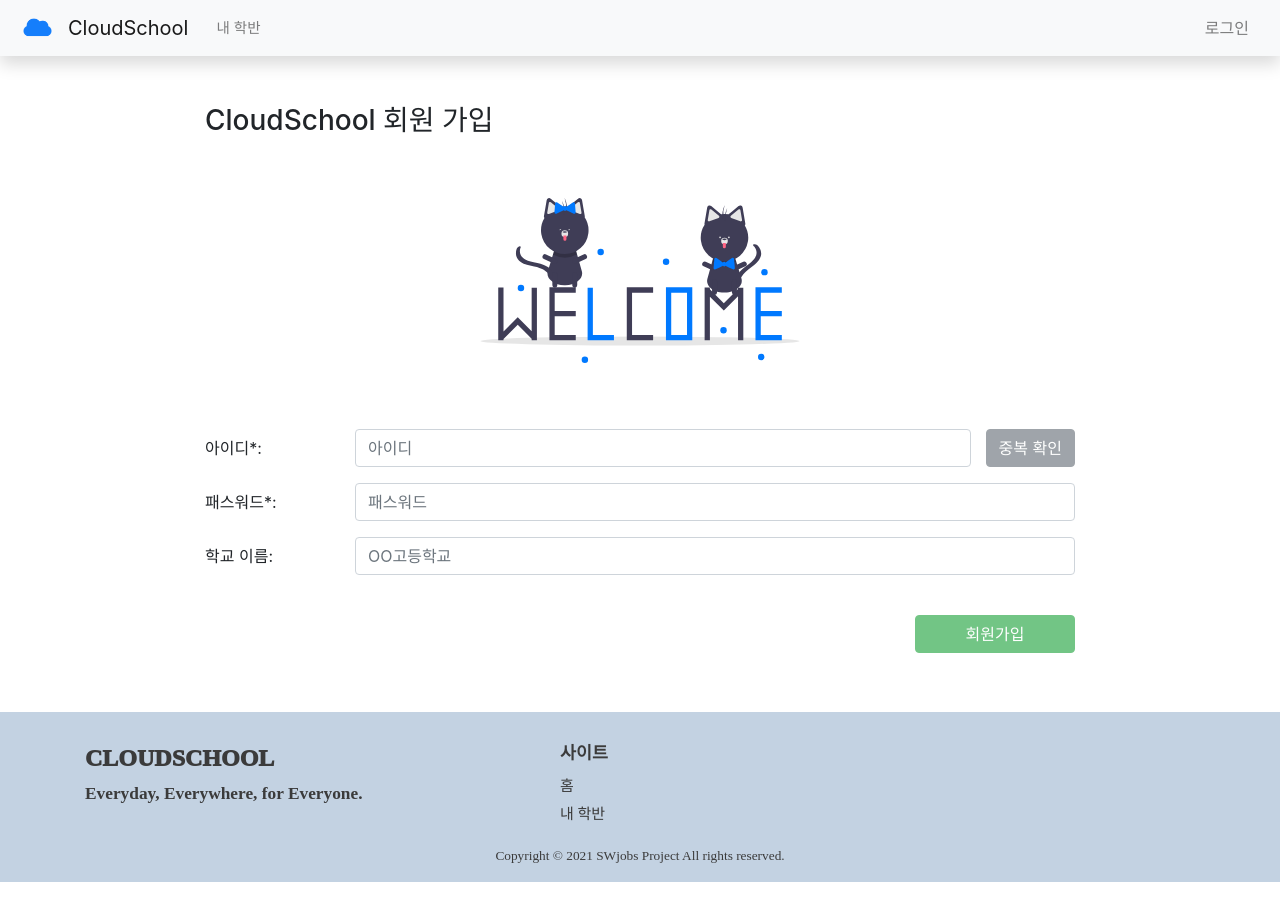
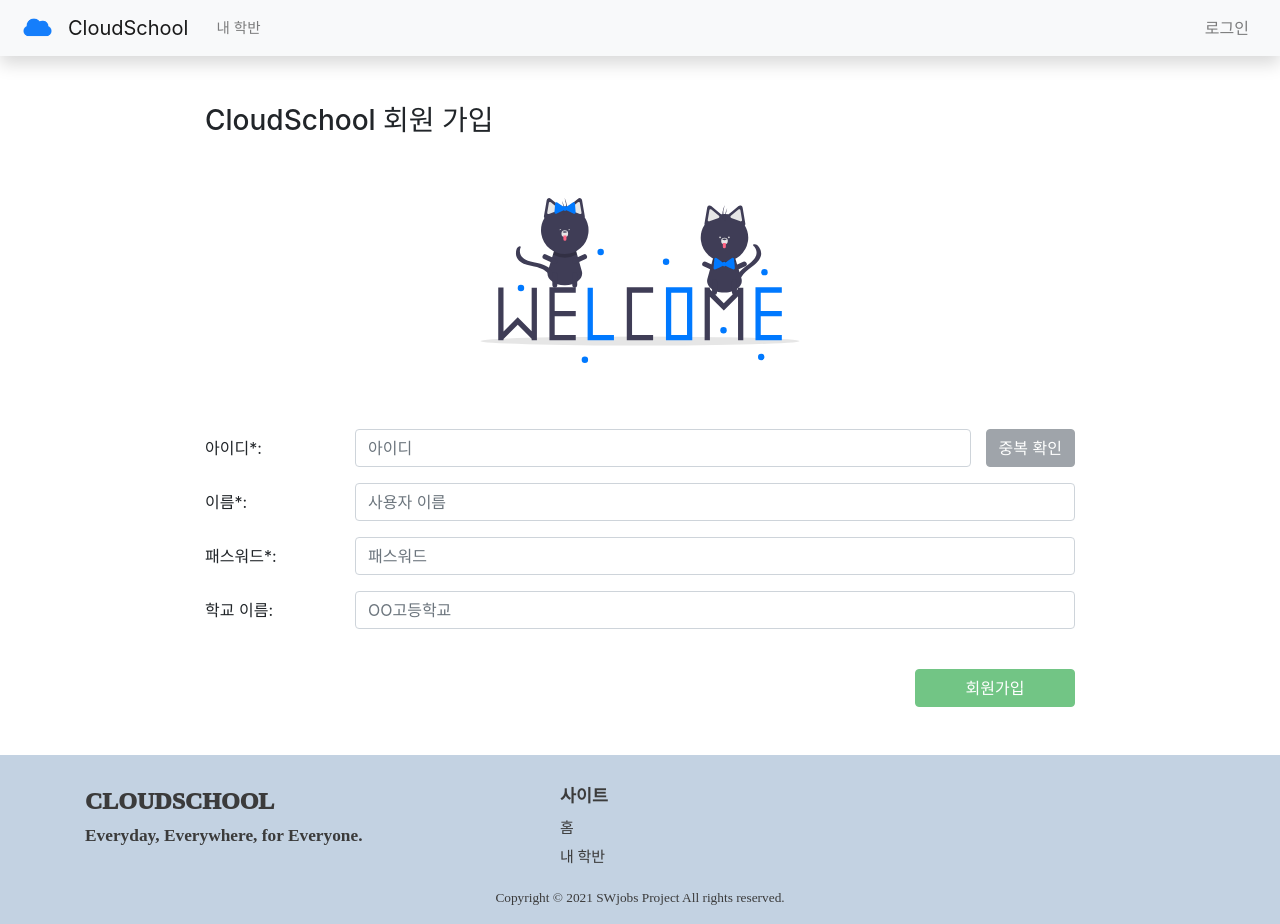
Before and after one commit to SWjobs/cloudschool-client, a Next.js app: page /register in a window 1280 px wide. Before the commit the page ends 882 px from the top, so only its background shows below. Built offline with nearby package versions, Linux system fonts and the light colour scheme; a web font is replaced by a local one.

Commit message:
Add: 로그인 완성

```diff
--- a/pages/login.tsx
+++ b/pages/login.tsx
@@ -22,12 +22,11 @@ const Login: NextPage = () => {
           password: passwordRef.current.value
         })
         localStorage.setItem('token', data.token)
+        Router.push('/', undefined, { shallow: true })
       }
       catch (_e) {
         const e: AxiosError = _e
         if (e.response?.status === 400) setPasswordIncorrect(true)
-      }
-      finally {
         setLoggingIn(false)
       }
     }
@@ -42,7 +41,7 @@ const Login: NextPage = () => {
             <Form.Control placeholder="아이디" ref={idRef} />
           </Form.Group>
           <Form.Group>
-            <Form.Control placeholder="패스워드" ref={passwordRef} />
+            <Form.Control type="password" placeholder="패스워드" ref={passwordRef} />
             {
               passwordIncorrect &&
               <Form.Text className="text-danger pt-2">아이디 또는 비밀번호가 올바르지 않습니다!</Form.Text>
--- a/pages/register.tsx
+++ b/pages/register.tsx
@@ -10,10 +10,12 @@ import Image from 'next/image'
 const Register: NextPage = () => {
   const [processing, setProcessing] = useState(false)
   const [userId, setUserId] = useState('')
+  const [name, setName] = useState('')
   const [password, setPassword] = useState('')
   const [orgName, setOrgName] = useState<string | null>(null)
 
   const [userIdValidate, setUserIdValidate] = useState<boolean | undefined>()
+  const [nameValidate, setNameValidate] = useState<boolean | undefined>()
   const [passwordValidate, setPasswordValidate] = useState<boolean | undefined>()
 
   const [checkedDuplicate, setCheckedDuplicate] = useState<boolean | undefined>()
@@ -55,12 +57,41 @@ const Register: NextPage = () => {
           </Col>
           <Col xs="auto" className="pl-0">
             <Button variant="secondary" disabled={checkedDuplicate === false || !userId} onClick={async () => {
+              console.log({
+                userId,
+                name,
+                password,
+                orgName
+              })
+
               let v = await axios.get(`${api}/auth/check-duplicate?user_id=${userId}`).then(r => r.data.isDuplicate) as boolean
               setCheckedDuplicate(v)
               setUserIdValidate(v)
+
+
             }}>
               중복 확인
             </Button>
+          </Col>
+        </Row>
+        <Row>
+          <Form.Label column xs={12} sm={3} md={2}>이름*:</Form.Label>
+          <Col>
+            <Form.Group controlId="userId">
+              <Form.Control
+                type="text"
+                placeholder="사용자 이름"
+                isInvalid={nameValidate}
+                value={name}
+                onChange={e => {
+                  setName(e.target.value)
+                  setNameValidate(!e.target.value)
+                }}
+              />
+              <Form.Control.Feedback type="invalid">
+                이름을 입력하세요!
+              </Form.Control.Feedback>
+            </Form.Group>
           </Col>
         </Row>
         <Row>
@@ -98,10 +129,11 @@ const Register: NextPage = () => {
         </Row>
         <Row className="mt-4">
           <Col className="w-100 text-right">
-            <Button variant="success" style={{ width: 160 }} disabled={processing || !userId || userIdValidate || !password || passwordValidate || checkedDuplicate !== false} onClick={() => {
+            <Button variant="success" style={{ width: 160 }} disabled={processing || !userId || userIdValidate || !name || nameValidate || !password || passwordValidate || checkedDuplicate !== false} onClick={() => {
               setProcessing(true)
               axios.post(`${api}/auth/register`, {
                 userId,
+                name,
                 password,
                 orgName
               })
```
